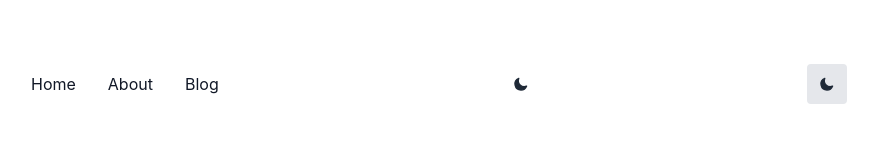
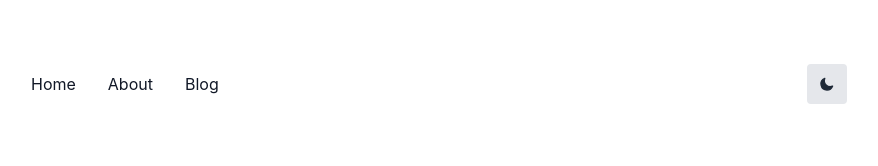
Before and after one commit to Koushith/Next.js-Portfolio-2021, a Next.js app: page / in a window 1280 px wide. Shown: the top 166 px of the page, without its empty margins (209-1087 px from the left). Built offline with nearby package versions, Linux system fonts and the light colour scheme; what @tailwindcss/typography would draw is missing.

Commit message:
fixes portfolio

```diff
--- a/components/Footer.js
+++ b/components/Footer.js
@@ -16,10 +16,12 @@ export default function Footer() {
     <footer className='flex flex-col justify-center items-start max-w-2xl mx-auto w-full mb-8'>
       <hr className='w-full border-1 border-gray-200 dark:border-gray-800 mb-8' />
 
-      <div className='w-full max-w-2xl grid grid-cols-1 gap-4 pb-16 sm:grid-cols-3'>
+      <div className='w-full max-w-2xl grid grid-cols-1 gap-4 pb-16 sm:grid-cols-3 '>
         <div className='flex flex-col space-y-4'>
           <Link href='/'>
-            <a className='text-gray-500 hover:text-gray-600 transition'>Home</a>
+            <a className='text-gray-500  hover:text-gray-600 transition'>
+              Home
+            </a>
           </Link>
           <Link href='/about'>
             <a className='text-gray-500 hover:text-gray-600 transition'>
--- a/components/Layout.js
+++ b/components/Layout.js
@@ -58,29 +58,6 @@ export default function Container(props) {
           </Link>
         </div>
 
-        <svg
-          xmlns='http://www.w3.org/2000/svg'
-          viewBox='0 0 24 24'
-          fill='currentColor'
-          stroke='currentColor'
-          className='h-4 w-4 text-gray-800 dark:text-gray-200'
-        >
-          {theme === 'dark' ? (
-            <path
-              strokeLinecap='round'
-              strokeLinejoin='round'
-              strokeWidth={2}
-              d='M12 3v1m0 16v1m9-9h-1M4 12H3m15.364 6.364l-.707-.707M6.343 6.343l-.707-.707m12.728 0l-.707.707M6.343 17.657l-.707.707M16 12a4 4 0 11-8 0 4 4 0 018 0z'
-            />
-          ) : (
-            <path
-              strokeLinecap='round'
-              strokeLinejoin='round'
-              strokeWidth={2}
-              d='M20.354 15.354A9 9 0 018.646 3.646 9.003 9.003 0 0012 21a9.003 9.003 0 008.354-5.646z'
-            />
-          )}
-        </svg>
         <button
           aria-label='Toggle Dark Mode'
           type='button'
--- /dev/null
+++ b/lib/index.js
@@ -0,0 +1,13 @@
+export const GA_TRACKING_ID = 'G-81QJTC6Q0C';
+
+// log the pageview with their URL
+export const pageview = (url) => {
+  window.gtag('config', GA_TRACKING_ID, {
+    page_path: url,
+  });
+};
+
+// log specific events happening.
+export const event = ({ action, params }) => {
+  window.gtag('event', action, params);
+};
--- a/pages/index.js
+++ b/pages/index.js
@@ -44,7 +44,6 @@ export default function Home() {
         href='https://koushith.netlify.app/blog05.html'
         icon='nextjs'
       />
-      \
       <ProjectCard
         title='Medicare'
         description='Medicare- Clinic Queue Management App. My first ever UI Design. covered an end to end Design Flow'
```
